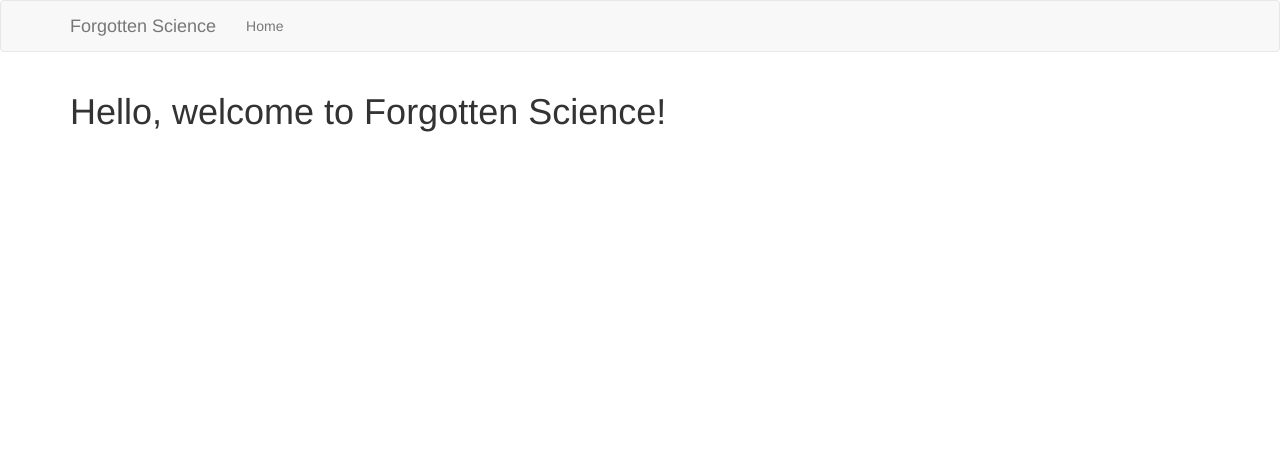
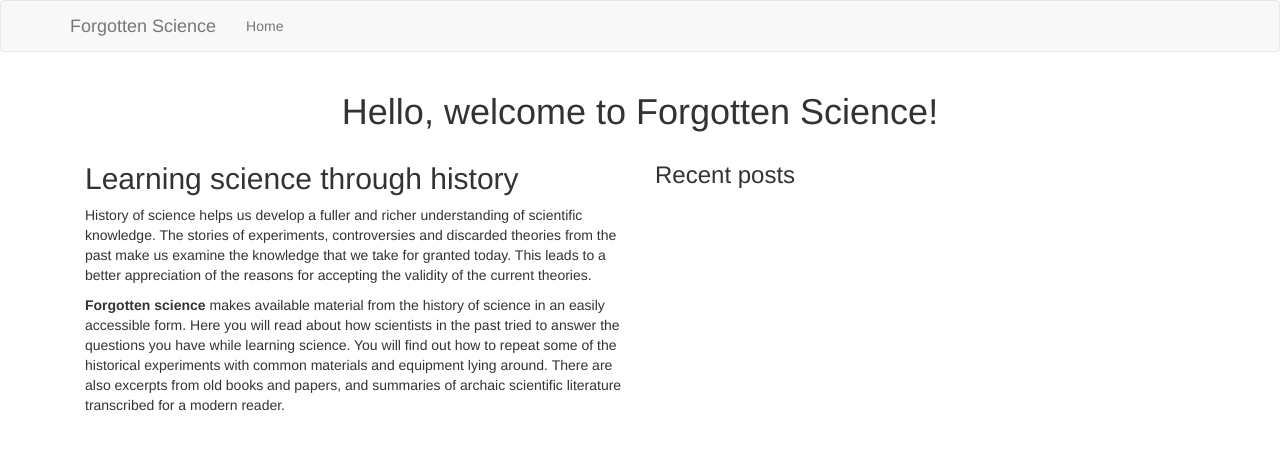
Before and after one commit to athkishore/fgsci, a Flask app: page / in a window 1280 px wide. Shown: the top 450 px of the page. Run offline with Flask 2, Linux system fonts and the light colour scheme; data that the repository does not hold is empty; parts of the project's set-up code (start-up, migrations or seed data) failed here and were passed over; some libraries are stand-ins or nearby versions.

Commit message:
home page layout

```diff
--- a/app/routes.py
+++ b/app/routes.py
@@ -10,8 +10,16 @@ from werkzeug.urls import url_parse
 #@login_required
 def index():
   #user = {'username':'admin'}
-  posts = Post.query.all()
-  return render_template('index.html', title='Home', posts=posts)
+  posts = Post.query.order_by(Post.timestamp.desc()).all()
+  return render_template('index.html', title='Home', posts=posts[0:1])
+
+@app.route('/all-posts')
+#@login_required
+def all_posts():
+  #user = {'username':'admin'}
+  posts = Post.query.order_by(Post.timestamp.desc()).all()
+  return render_template('all_posts.html', title='Home', posts=posts)
+
 
 @app.route('/login', methods=['GET', 'POST'])
 def login():
--- a/app/templates/index.html
+++ b/app/templates/index.html
@@ -2,10 +2,33 @@
 
 {% block app_content %}
     {% if current_user.is_authenticated %}
-    <h1>Hello, {{ current_user.username }}!</h1>
+    <h1 class="h1 text-center">Hello, {{ current_user.username }}!</h1>
     {% else %}
-    <h1>Hello, welcome to Forgotten Science!</h1>
+    <h1 class="h1 text-center">Hello, welcome to Forgotten Science!</h1>
     {% endif %}
+
+    <div class="container-fluid">
+      <div class="row">
+        <div class="col-md-6">
+          <h2>Learning science through history</h2>
+          <p>History of science helps us develop a fuller and richer
+    understanding of scientific knowledge. The stories of experiments,
+    controversies and discarded theories from the past make us examine the
+    knowledge that we take for granted today. This leads to a better
+    appreciation of the reasons for accepting the validity of the current
+    theories.</p>
+
+          <p><strong>Forgotten science</strong> makes available material from the
+    history of science in an easily accessible form. Here you will read
+    about how scientists in the past tried to answer the questions you
+    have while learning science. You will find out how to repeat some of the
+    historical experiments with common materials and equipment lying around.
+    There are also excerpts from old books and papers, and summaries of
+    archaic scientific literature transcribed for a modern reader.</p>
+        </div>
+
+        <div class="col-md-6">
+          <h3>Recent posts</h3>
     {% for post in posts %}
     {% if post.title %}
     <h2><a href="{{ url_for('view_post',post_slug=post.slug) }}">{{ post.title }}</a></h2>
@@ -19,4 +42,7 @@
     {% endif %}
     <hr>
     {% endfor %}
+        </div>
+      </div>
+    </div>
 {% endblock %}
```
Also changed, not shown: app/templates/all_posts.html (added, +24 -0 lines).
